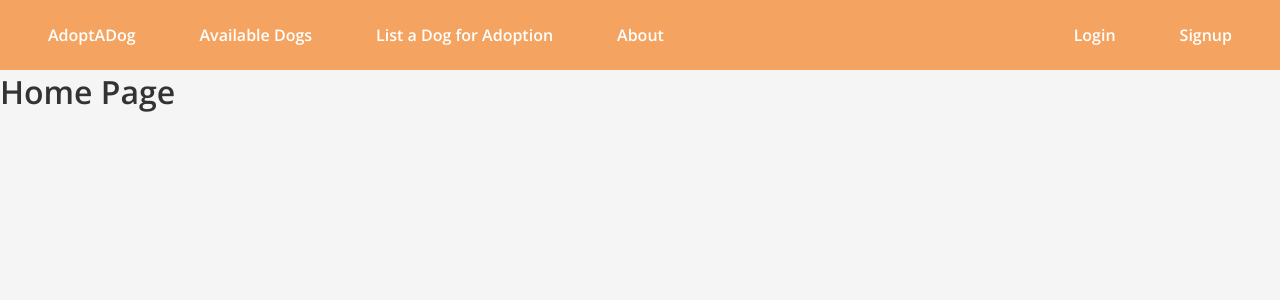
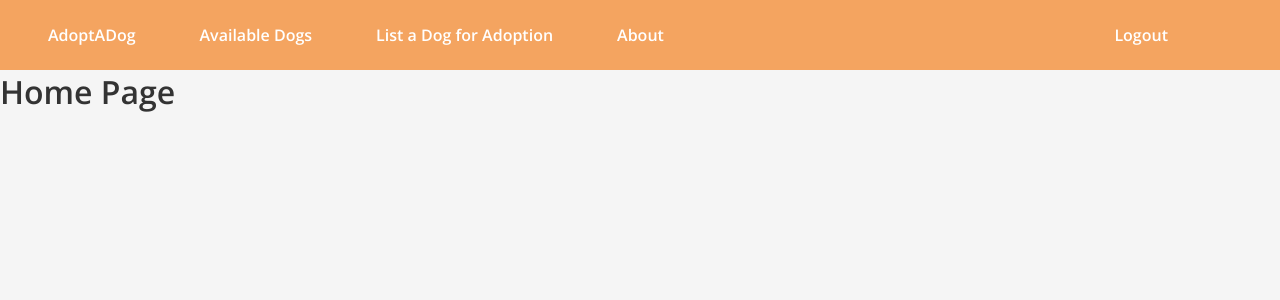
Before and after one commit to asuarez9382/AdoptADog, a React (Create React App) app in the folder client/: page / in a window 1280 px wide. Shown: the top 300 px of the page. Built offline with nearby package versions, Linux system fonts and the light colour scheme; no server answers.

Commit message:
toggles nav bar to logout and user page instead of login and signup

```diff
--- a/client/src/components/NavBar.js
+++ b/client/src/components/NavBar.js
@@ -1,48 +1,33 @@
-import React from "react";
+import React, { useContext } from "react";
 import { Link } from "react-router-dom";
+import { DogContext } from "./AppContext";
 
 function NavBar() {
+
+    const { userData, setUserData } = useContext(DogContext);
+
+
+
     return (
-        <nav>
+        <nav className="navbar">
             <div className="nav-left">
-                <Link
-                    to="/"
-                    className="nav-link"
-                >
-                    AdoptADog
-                </Link>
-                <Link
-                    to="/dogs"
-                    className="nav-link"
-                >
-                    Available Dogs
-                </Link>
-                <Link
-                    to="/listdog"
-                    className="nav-link"
-                >
-                    List a Dog for Adoption
-                </Link>
-                <Link
-                    to="/about"
-                    className="nav-link"
-                >
-                    About
-                </Link>
+                <Link to="/" className="nav-link">AdoptADog</Link>
+                <Link to="/dogs" className="nav-link">Available Dogs</Link>
+                <Link to="/listdog" className="nav-link">List a Dog for Adoption</Link>
+                <Link to="/about" className="nav-link">About</Link>
             </div>
             <div className="nav-right">
-                <Link
-                    to="/login"
-                    className="nav-link"
-                >
-                    Login
-                </Link>
-                <Link
-                    to="/signup"
-                    className="nav-link"
-                >
-                    Signup
-                </Link>
+                {userData ? (
+                    <>
+                        <Link to="/logout" className="nav-link">Logout</Link>
+                        <Link to={`/users/${userData.id}`} className="nav-link">{userData.username}</Link>
+                    </>
+                ) : (
+                    <>
+                        <Link to="/login" className="nav-link">Login</Link>
+                        <Link to="/signup" className="nav-link">Signup</Link>
+                    </>
+                )}
             </div>
         </nav>
     );
```
Also changed, not shown: client/src/pages/Logout.js (added, +12 -0 lines).
